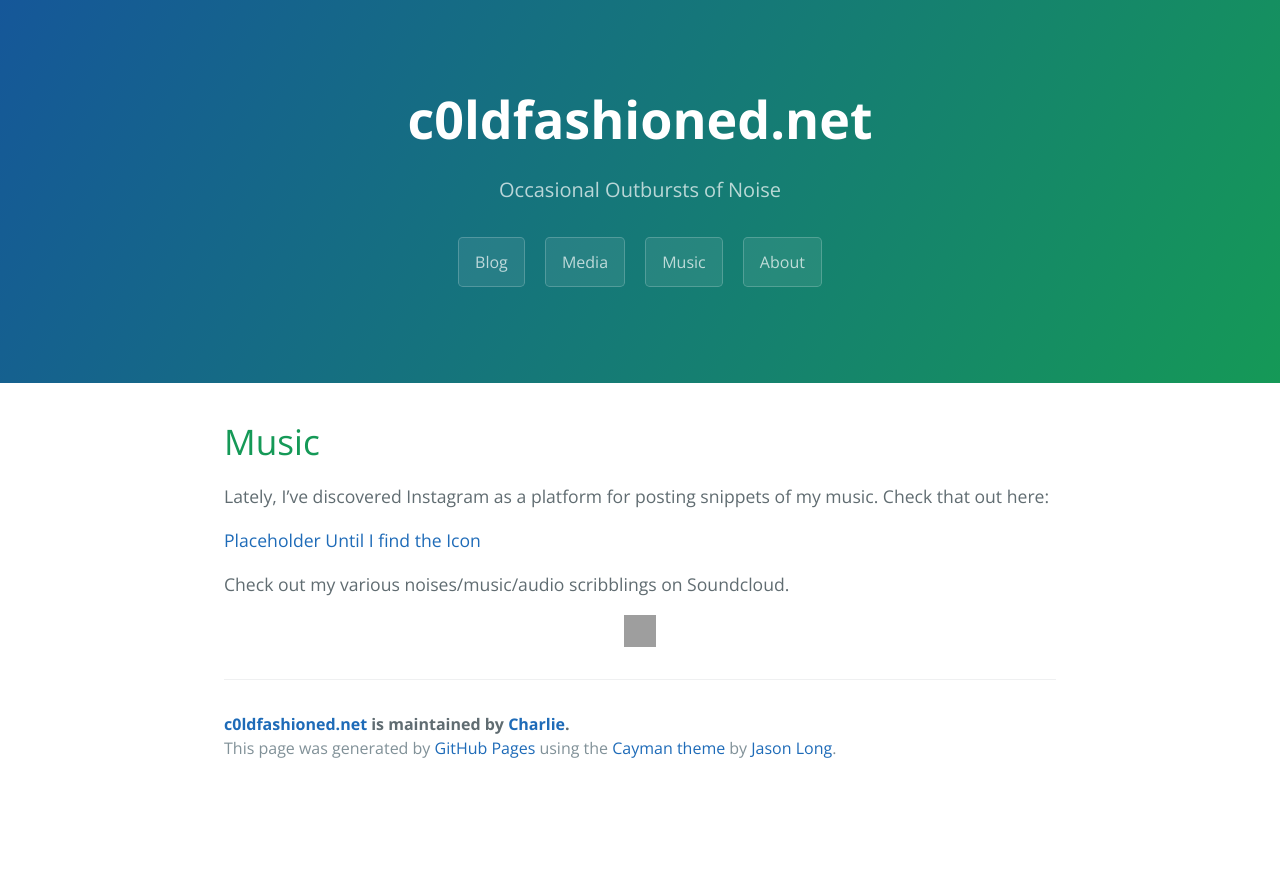
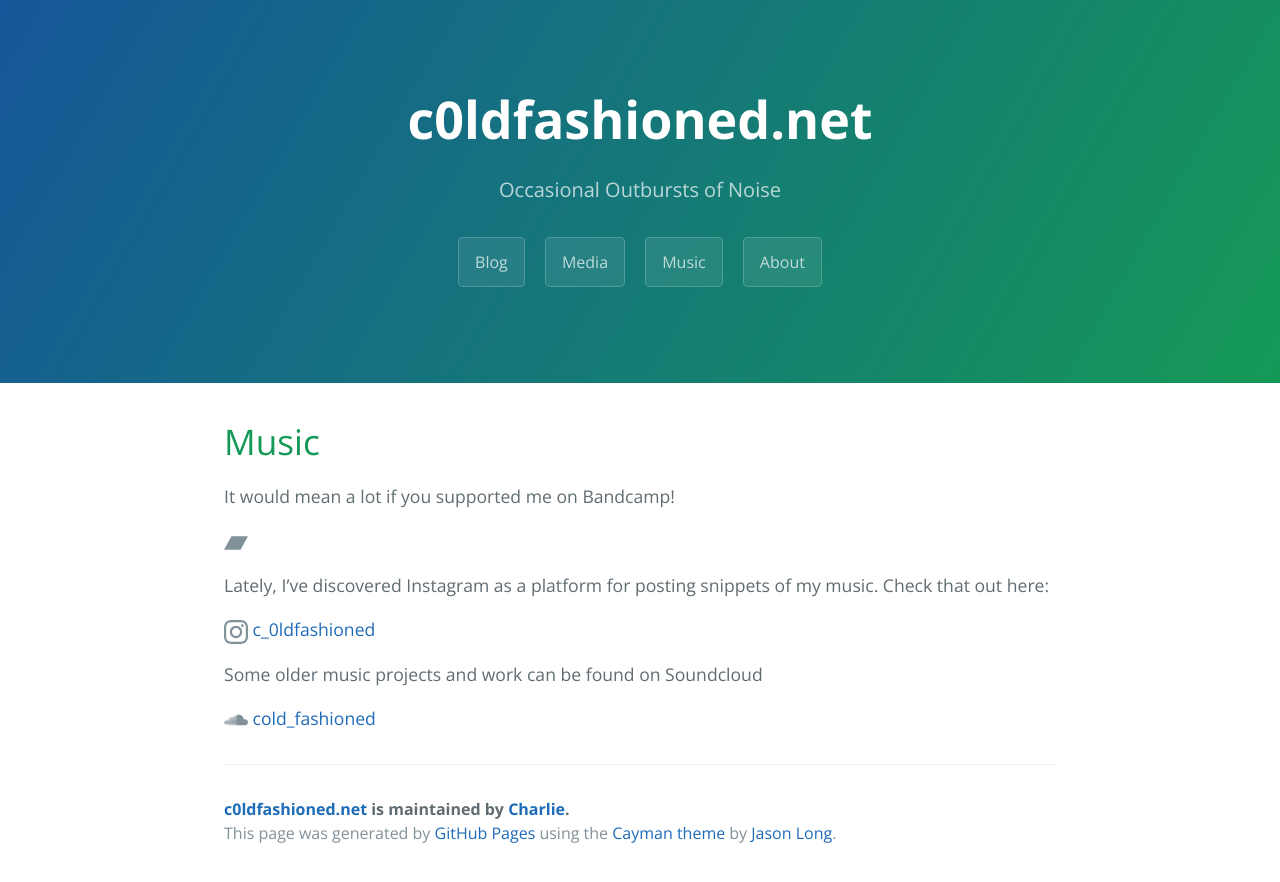
Before and after one commit to coldfashioned/coldfashioned.github.io, a Jekyll site: the page built from _pages/music.md, in a window 1280 px wide. Shown: the top 882 px of the page. Built offline with Jekyll 4.4.1, drawn with Linux system fonts in a browser that asks for light colours; grey boxes are pictures that could not be loaded.

Commit message:
fixing icons and adding more

```diff
--- a/_config.yml
+++ b/_config.yml
@@ -17,6 +17,8 @@ gems:
 include: ['_pages']
 twitter_username: cold_fashioned
 github_username: coldfashioned
+instagram_username: c_0ldfashioned
+soundcloud_username: cold_fashioned
 
 #Others
 markdown: kramdown
--- /dev/null
+++ b/_includes/icon-bandcamp.html
@@ -0,0 +1 @@
+<a href="https://cneis.bandcamp.com/"><span class="icon icon--bandcamp">{% include bandcamp.svg %}</span></a>
--- a/_includes/icon-github.html
+++ b/_includes/icon-github.html
@@ -1 +1 @@
-<a href="https://github.com/{{ include.username }}"><span class="icon icon--github">{% include icon-github.svg %}</span><span class="username">{{ include.username }}</span></a>
+<a href="https://github.com/{{ include.username }}"><span class="icon icon--github">{% include github.svg %}</span><span class="username">{{ include.username }}</span></a>
--- /dev/null
+++ b/_includes/icon-instagram.html
@@ -0,0 +1 @@
+<a href="https://instagram.com/{{ include.username }}"><span class="icon icon--instagram">{% include instagram.svg %}</span><span class="username">{{ include.username }}</span></a>
--- /dev/null
+++ b/_includes/icon-soundcloud.html
@@ -0,0 +1 @@
+<a href="https://soundcloud.com/{{ include.username }}"><span class="icon icon--soundcloud">{% include soundcloud.svg %}</span><span class="username">{{ include.username }}</span></a>
--- a/_includes/icon-twitter.html
+++ b/_includes/icon-twitter.html
@@ -1 +1 @@
-<a href="https://twitter.com/{{ include.username }}"><span class="icon icon--twitter">{% include icon-twitter.svg %}</span><span class="username">{{ include.username }}</span></a>
+<a href="https://twitter.com/{{ include.username }}"><span class="icon icon--twitter">{% include twitter.svg %}</span><span class="username">{{ include.username }}</span></a>
--- a/_pages/music.md
+++ b/_pages/music.md
@@ -3,10 +3,14 @@ layout: page
 title: Music
 permalink: /music/
 ---
+It would mean a lot if you supported me on Bandcamp!
+
+{% include icon-bandcamp.html %}
 
 Lately, I've discovered Instagram as a platform for posting snippets of my music. Check that out here:
 
-[Placeholder Until I find the Icon](https://www.instagram.com/c_0ldfashioned/)
+{% include icon-instagram.html username=site.instagram_username %}
 
-Check out my various noises/music/audio scribblings on Soundcloud.
-<iframe allowtransparency="true" scrolling="no" frameborder="no" src="https://w.soundcloud.com/icon/?url=http%3A%2F%2Fsoundcloud.com%2Fcold_fashioned&color=orange_white&size=32" style="width: 32px; height: 32px;"></iframe>{: .center-image}
+Some older music projects and work can be found on Soundcloud
+
+{% include icon-soundcloud.html username=site.soundcloud_username %}
```
Also changed, not shown: _pages/about.md (+3 -0 lines), _includes/bandcamp.svg (added), _includes/github.svg (added), _includes/instagram.svg (added), _includes/soundcloud.svg (added), _includes/twitter.svg (added).
